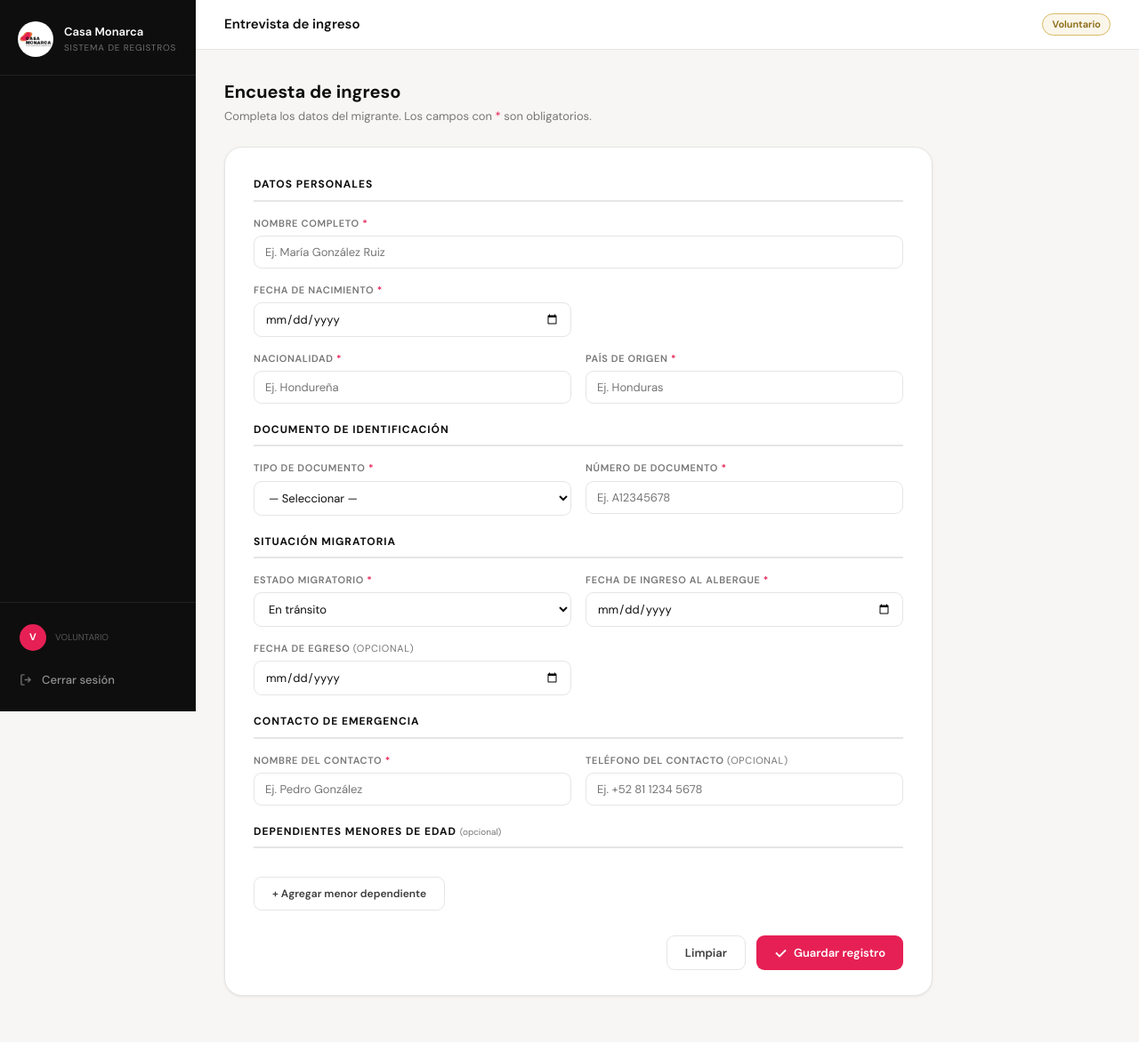
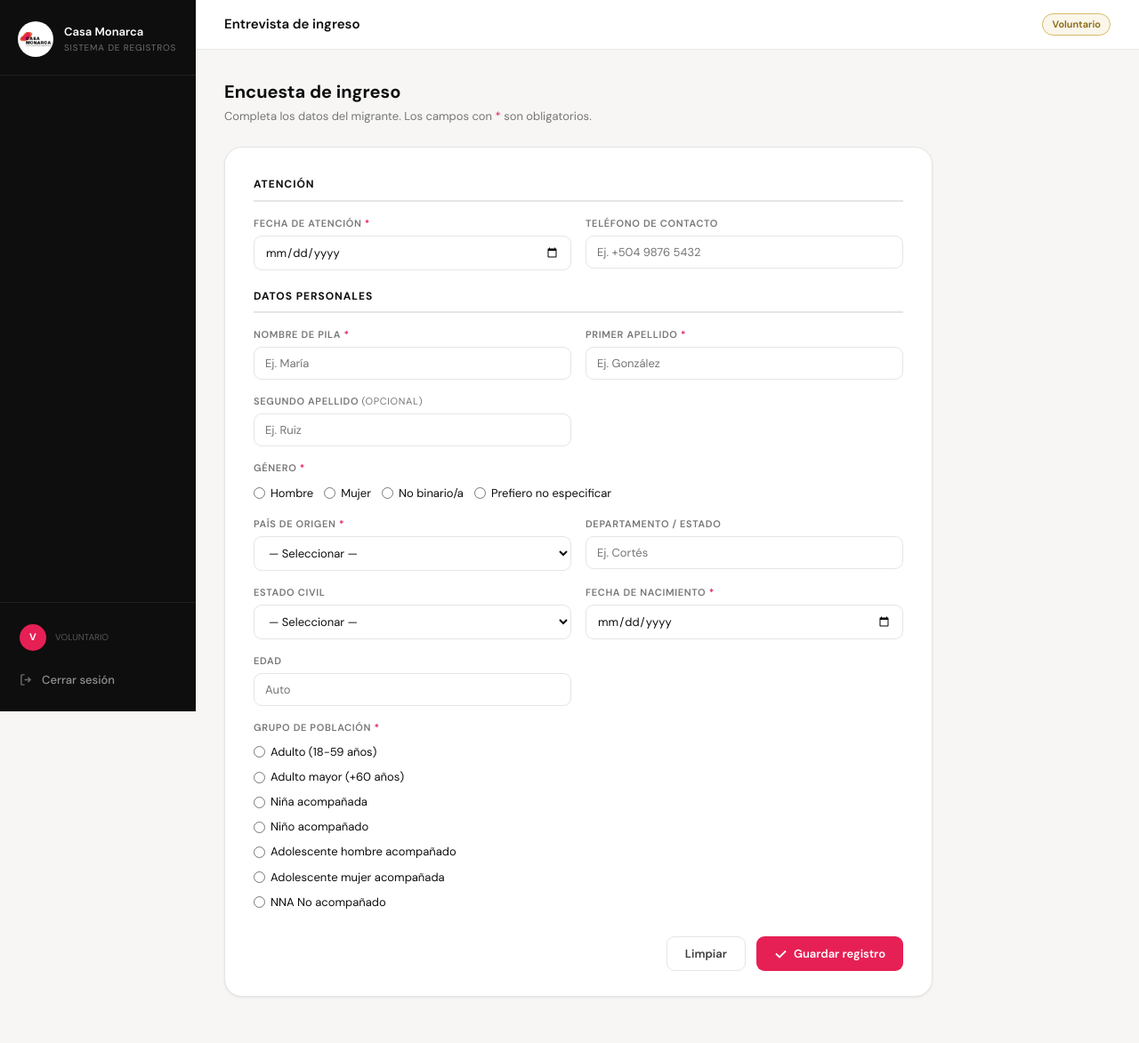
Before and after one commit to Krul-dev/CasaMonarca, a Flask app: template app final/templates/voluntario.html in a window 1280 px wide. Shown: the whole page at 89% size. Before the commit the page ends 1123 px from the top, so only its background shows below. Run offline with Flask 3, Linux system fonts and the light colour scheme; the template is opened without the code that fills it, so the values that code supplies are empty.

Commit message:
modificacion perfil voluntario

```diff
--- a/app final/templates/voluntario.html
+++ b/app final/templates/voluntario.html
@@ -150,86 +150,89 @@ textarea.form-control { resize: vertical; min-height: 72px; }
 
           <div class="form-grid">
 
+            <span class="form-section">Atención</span>
+
+            <div class="form-group">
+              <label class="form-label req">Fecha de atención</label>
+              <input class="form-control" id="v-fecha-atencion" type="date">
+            </div>
+            <div class="form-group">
+              <label class="form-label">Teléfono de contacto</label>
+              <input class="form-control" id="v-telefono" type="tel" placeholder="Ej. +504 9876 5432">
+            </div>
+
             <span class="form-section">Datos personales</span>
 
+            <div class="form-group">
+              <label class="form-label req">Nombre de pila</label>
+              <input class="form-control" id="v-nombre-pila" type="text" placeholder="Ej. María">
+            </div>
+            <div class="form-group">
+              <label class="form-label req">Primer apellido</label>
+              <input class="form-control" id="v-primer-apellido" type="text" placeholder="Ej. González">
+            </div>
+            <div class="form-group">
+              <label class="form-label">Segundo apellido <span style="font-weight:400">(opcional)</span></label>
+              <input class="form-control" id="v-segundo-apellido" type="text" placeholder="Ej. Ruiz">
+            </div>
+            <div class="form-group"><!-- spacer --></div>
+
             <div class="form-group full">
-              <label class="form-label req">Nombre completo</label>
-              <input class="form-control" id="v-nombre" type="text" placeholder="Ej. María González Ruiz">
+              <label class="form-label req">Género</label>
+              <div style="display:flex;flex-wrap:wrap;gap:12px;margin-top:4px;">
+                <label style="display:flex;align-items:center;gap:6px;font-size:13px;cursor:pointer;"><input type="radio" name="v-genero" value="Hombre"> Hombre</label>
+                <label style="display:flex;align-items:center;gap:6px;font-size:13px;cursor:pointer;"><input type="radio" name="v-genero" value="Mujer"> Mujer</label>
+                <label style="display:flex;align-items:center;gap:6px;font-size:13px;cursor:pointer;"><input type="radio" name="v-genero" value="No binario/a"> No binario/a</label>
+                <label style="display:flex;align-items:center;gap:6px;font-size:13px;cursor:pointer;"><input type="radio" name="v-genero" value="Prefiero no especificar"> Prefiero no especificar</label>
+              </div>
             </div>
 
             <div class="form-group">
+              <label class="form-label req">País de origen</label>
+              <select class="form-control" id="v-pais">
+                <option value="">— Seleccionar —</option>
+                <option>Honduras</option><option>El Salvador</option><option>Guatemala</option>
+                <option>Nicaragua</option><option>Cuba</option><option>Venezuela</option>
+                <option>Haití</option><option>Colombia</option><option>Ecuador</option>
+                <option>Perú</option><option>Bolivia</option><option>Brasil</option>
+                <option>México</option><option>Otro</option>
+              </select>
+            </div>
+            <div class="form-group">
+              <label class="form-label">Departamento / Estado</label>
+              <input class="form-control" id="v-depto" type="text" placeholder="Ej. Cortés">
+            </div>
+
+            <div class="form-group">
+              <label class="form-label">Estado civil</label>
+              <select class="form-control" id="v-estado-civil">
+                <option value="">— Seleccionar —</option>
+                <option>Soltero/a</option><option>Casado/a</option>
+                <option>Unión libre</option><option>Divorciado/a</option><option>Viudo/a</option>
+              </select>
+            </div>
+            <div class="form-group">
               <label class="form-label req">Fecha de nacimiento</label>
-              <input class="form-control" id="v-fnac" type="date">
+              <input class="form-control" id="v-fnac" type="date" oninput="calcularEdad()">
+            </div>
+
+            <div class="form-group">
+              <label class="form-label">Edad</label>
+              <input class="form-control" id="v-edad" type="number" min="0" max="120" readonly placeholder="Auto">
             </div>
             <div class="form-group"><!-- spacer --></div>
 
-            <div class="form-group">
-              <label class="form-label req">Nacionalidad</label>
-              <input class="form-control" id="v-nac" type="text" placeholder="Ej. Hondureña">
-            </div>
-            <div class="form-group">
-              <label class="form-label req">País de origen</label>
-              <input class="form-control" id="v-pais" type="text" placeholder="Ej. Honduras">
-            </div>
-
-            <span class="form-section">Documento de identificación</span>
-
-            <div class="form-group">
-              <label class="form-label req">Tipo de documento</label>
-              <select class="form-control" id="v-tipo-doc">
-                <option value="">— Seleccionar —</option>
-                <option value="Pasaporte">Pasaporte</option>
-                <option value="Visa">Visa</option>
-                <option value="INE/Cédula">INE / Cédula</option>
-                <option value="Acta de nacimiento">Acta de nacimiento</option>
-                <option value="Sin documento">Sin documento</option>
-                <option value="Otro">Otro</option>
-              </select>
-            </div>
-            <div class="form-group">
-              <label class="form-label req">Número de documento</label>
-              <input class="form-control" id="v-num-doc" type="text" placeholder="Ej. A12345678">
-            </div>
-
-            <span class="form-section">Situación migratoria</span>
-
-            <div class="form-group">
-              <label class="form-label req">Estado migratorio</label>
-              <select class="form-control" id="v-estado-mig">
-                <option value="en_transito">En tránsito</option>
-                <option value="solicitante_asilo">Solicitante de asilo</option>
-                <option value="deportado">Deportado</option>
-                <option value="repatriado">Repatriado</option>
-                <option value="otro">Otro</option>
-              </select>
-            </div>
-            <div class="form-group">
-              <label class="form-label req">Fecha de ingreso al albergue</label>
-              <input class="form-control" id="v-fingreso" type="date">
-            </div>
-
-            <div class="form-group">
-              <label class="form-label">Fecha de egreso <span style="font-weight:400">(opcional)</span></label>
-              <input class="form-control" id="v-fegreso" type="date">
-            </div>
-            <div class="form-group"><!-- spacer --></div>
-
-            <span class="form-section">Contacto de emergencia</span>
-
-            <div class="form-group">
-              <label class="form-label req">Nombre del contacto</label>
-              <input class="form-control" id="v-contacto" type="text" placeholder="Ej. Pedro González">
-            </div>
-            <div class="form-group">
-              <label class="form-label">Teléfono del contacto <span style="font-weight:400">(opcional)</span></label>
-              <input class="form-control" id="v-tel" type="tel" placeholder="Ej. +52 81 1234 5678">
-            </div>
-
-            <span class="form-section">Dependientes menores de edad <small style="font-weight:400;color:var(--gris-medio);text-transform:none;letter-spacing:0">(opcional)</small></span>
-
-            <div class="form-group full" id="v-deps-lista"></div>
             <div class="form-group full">
-              <button type="button" class="btn btn-ghost" style="width:fit-content;font-size:12px;" onclick="agregarDep()">+ Agregar menor dependiente</button>
+              <label class="form-label req">Grupo de población</label>
+              <div style="display:flex;flex-direction:column;gap:8px;margin-top:4px;">
+                <label style="display:flex;align-items:center;gap:6px;font-size:13px;cursor:pointer;"><input type="radio" name="v-grupo" value="Adulto (18-59 años)"> Adulto (18-59 años)</label>
+                <label style="display:flex;align-items:center;gap:6px;font-size:13px;cursor:pointer;"><input type="radio" name="v-grupo" value="Adulto mayor (+60 años)"> Adulto mayor (+60 años)</label>
+                <label style="display:flex;align-items:center;gap:6px;font-size:13px;cursor:pointer;"><input type="radio" name="v-grupo" value="Niña acompañada"> Niña acompañada</label>
+                <label style="display:flex;align-items:center;gap:6px;font-size:13px;cursor:pointer;"><input type="radio" name="v-grupo" value="Niño acompañado"> Niño acompañado</label>
+                <label style="display:flex;align-items:center;gap:6px;font-size:13px;cursor:pointer;"><input type="radio" name="v-grupo" value="Adolescente hombre acompañado"> Adolescente hombre acompañado</label>
+                <label style="display:flex;align-items:center;gap:6px;font-size:13px;cursor:pointer;"><input type="radio" name="v-grupo" value="Adolescente mujer acompañada"> Adolescente mujer acompañada</label>
+                <label style="display:flex;align-items:center;gap:6px;font-size:13px;cursor:pointer;"><input type="radio" name="v-grupo" value="NNA No acompañado"> NNA No acompañado</label>
+              </div>
             </div>
 
           </div>
@@ -288,7 +291,7 @@ textarea.form-control { resize: vertical; min-height: 72px; }
 function calcularEdad() {
   const val = document.getElementById('v-fnac').value;
   const edadEl = document.getElementById('v-edad');
-  if (!val) { edadEl.value = ''; return; }
+  if (!val || !edadEl) { if (edadEl) edadEl.value = ''; return; }
   const hoy = new Date();
   const nac = new Date(val);
   let edad = hoy.getFullYear() - nac.getFullYear();
@@ -301,7 +304,7 @@ function limpiarForm() {
   ['v-nombre-pila','v-primer-apellido','v-segundo-apellido','v-telefono',
    'v-pais','v-depto','v-estado-civil','v-fnac','v-edad','v-fecha-atencion'].forEach(id => {
     const el = document.getElementById(id);
-    if (el) el.value = el.tagName === 'SELECT' ? '' : '';
+    if (el) el.value = '';
   });
   document.querySelectorAll('input[name="v-genero"], input[name="v-grupo"]').forEach(r => r.checked = false);
   document.getElementById('alerta-form').style.display = 'none';
```
Also changed, not shown: 3 other files.
